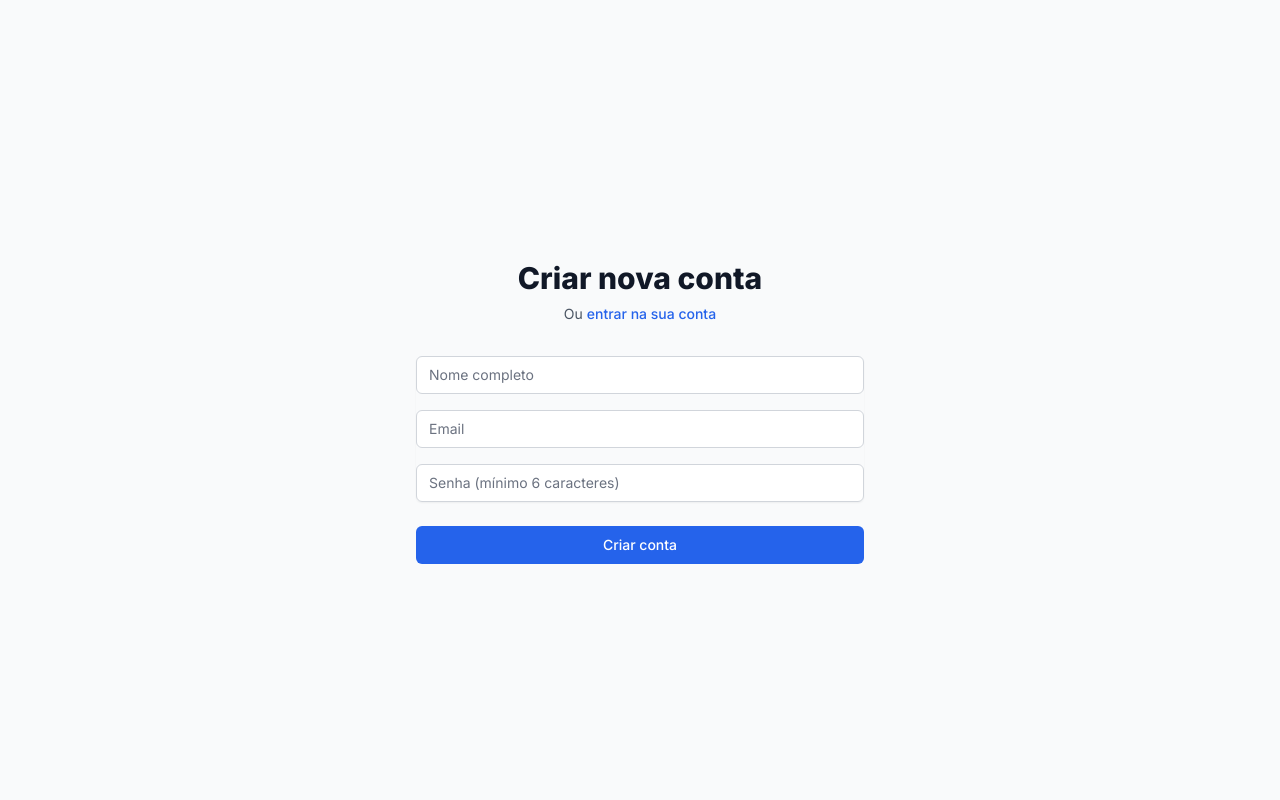
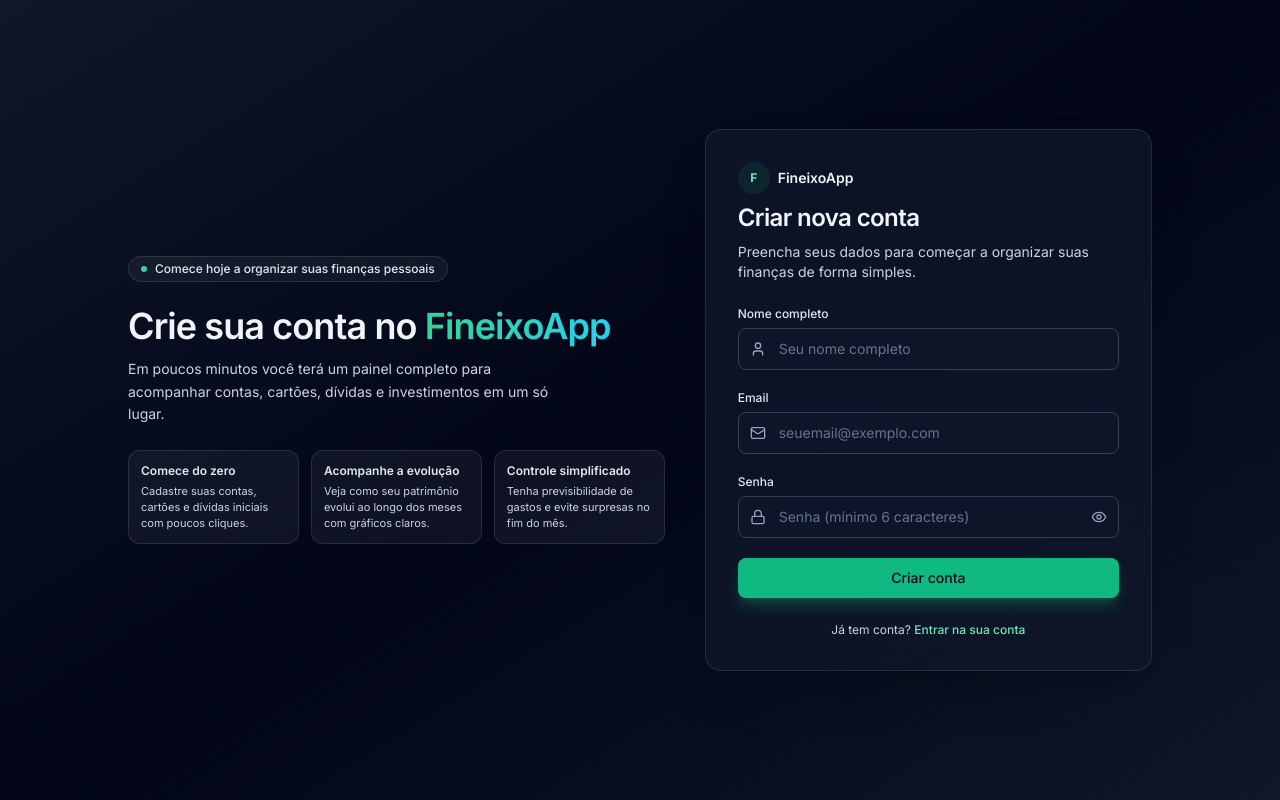
Before and after one commit to ClebyFrancisco/fineixo, a Next.js app: page /register in a window 1280 px wide. Built offline with nearby package versions, Linux system fonts and the light colour scheme; no server answers.

Commit message:
feat: redesign registration page with enhanced UI elements and improved user experience

```diff
--- a/src/app/(auth)/register/page.tsx
+++ b/src/app/(auth)/register/page.tsx
@@ -4,6 +4,7 @@ import { useState } from 'react';
 import { useRouter } from 'next/navigation';
 import { useAuth } from '@/hooks/useAuth';
 import Link from 'next/link';
+import { Eye, EyeOff, Lock, Mail, User } from 'lucide-react';
 
 export default function RegisterPage() {
   const [name, setName] = useState('');
@@ -11,6 +12,7 @@ export default function RegisterPage() {
   const [password, setPassword] = useState('');
   const [error, setError] = useState('');
   const [loading, setLoading] = useState(false);
+  const [showPassword, setShowPassword] = useState(false);
   const { register, isAuthenticated } = useAuth();
   const router = useRouter();
 
@@ -35,88 +37,179 @@ export default function RegisterPage() {
   };
 
   return (
-    <div className="min-h-screen flex items-center justify-center bg-gray-50 px-4">
-      <div className="max-w-md w-full space-y-8">
+    <div className="min-h-screen bg-gradient-to-br from-slate-900 via-slate-950 to-slate-900 flex items-center justify-center px-4 py-8">
+      <div className="max-w-5xl w-full grid grid-cols-1 md:grid-cols-[1.2fr_1fr] gap-10 items-center">
+        {/* Coluna de destaque (mesma da tela de login) */}
+        <div className="hidden md:flex flex-col gap-6 text-slate-100">
+          <div className="inline-flex items-center gap-2 rounded-full border border-white/10 bg-white/5 px-3 py-1 text-xs font-medium text-slate-200 w-fit backdrop-blur">
+            <span className="h-1.5 w-1.5 rounded-full bg-emerald-400" />
+            Comece hoje a organizar suas finanças pessoais
+          </div>
+
           <div>
-          <h2 className="mt-6 text-center text-3xl font-extrabold text-gray-900">
+            <h1 className="text-3xl lg:text-4xl font-semibold tracking-tight">
+              Crie sua conta no{' '}
+              <span className="bg-gradient-to-r from-emerald-400 to-cyan-400 bg-clip-text text-transparent">
+                FineixoApp
+              </span>
+            </h1>
+            <p className="mt-3 text-sm text-slate-300 max-w-md leading-relaxed">
+              Em poucos minutos você terá um painel completo para acompanhar contas,
+              cartões, dívidas e investimentos em um só lugar.
+            </p>
+          </div>
+
+          <div className="grid grid-cols-3 gap-3 text-xs text-slate-200">
+            <div className="rounded-xl border border-white/10 bg-white/5 p-3">
+              <p className="font-semibold">Comece do zero</p>
+              <p className="mt-1 text-[11px] text-slate-300">
+                Cadastre suas contas, cartões e dívidas iniciais com poucos cliques.
+              </p>
+            </div>
+            <div className="rounded-xl border border-white/10 bg-white/5 p-3">
+              <p className="font-semibold">Acompanhe a evolução</p>
+              <p className="mt-1 text-[11px] text-slate-300">
+                Veja como seu patrimônio evolui ao longo dos meses com gráficos claros.
+              </p>
+            </div>
+            <div className="rounded-xl border border-white/10 bg-white/5 p-3">
+              <p className="font-semibold">Controle simplificado</p>
+              <p className="mt-1 text-[11px] text-slate-300">
+                Tenha previsibilidade de gastos e evite surpresas no fim do mês.
+              </p>
+            </div>
+          </div>
+        </div>
+
+        {/* Card de cadastro (mesmo design do card de login) */}
+        <div className="rounded-2xl border border-white/10 bg-slate-900/80 shadow-2xl backdrop-blur-md p-7 sm:p-8">
+          <div className="flex flex-col gap-2 mb-6">
+            <div className="inline-flex items-center gap-2 text-sm font-semibold text-slate-100">
+              <span className="inline-flex h-8 w-8 items-center justify-center rounded-full bg-emerald-500/10 text-emerald-300 text-xs font-bold">
+                F
+              </span>
+              <span>FineixoApp</span>
+            </div>
+            <h2 className="text-2xl font-semibold tracking-tight text-slate-100">
               Criar nova conta
             </h2>
-          <p className="mt-2 text-center text-sm text-gray-600">
-            Ou{' '}
-            <Link
-              href="/login"
-              className="font-medium text-blue-600 hover:text-blue-500"
-            >
-              entrar na sua conta
-            </Link>
+            <p className="text-sm text-slate-300">
+              Preencha seus dados para começar a organizar suas finanças de forma simples.
             </p>
           </div>
-        <form className="mt-8 space-y-6" onSubmit={handleSubmit}>
+
+          <form className="space-y-5" onSubmit={handleSubmit}>
             {error && (
-            <div className="bg-red-50 border border-red-200 text-red-700 px-4 py-3 rounded">
+              <div className="rounded-lg border border-red-500/30 bg-red-500/10 px-3 py-2 text-xs text-red-100">
                 {error}
               </div>
             )}
-          <div className="rounded-md shadow-sm space-y-4">
-            <div>
-              <label htmlFor="name" className="sr-only">
-                Nome
+
+            <div className="space-y-1.5">
+              <label
+                htmlFor="name"
+                className="block text-xs font-medium text-slate-200"
+              >
+                Nome completo
               </label>
+              <div className="relative">
+                <span className="pointer-events-none absolute inset-y-0 left-0 flex items-center pl-3 text-slate-400">
+                  <User className="h-4 w-4" />
+                </span>
                 <input
                   id="name"
                   name="name"
                   type="text"
                   required
-                className="appearance-none relative block w-full px-3 py-2 border border-gray-300 placeholder-gray-500 text-gray-900 rounded-md focus:outline-none focus:ring-blue-500 focus:border-blue-500 focus:z-10 sm:text-sm"
-                placeholder="Nome completo"
+                  className="block w-full rounded-lg border border-slate-700 bg-slate-900/70 py-2.5 pl-10 pr-3 text-sm text-slate-100 placeholder:text-slate-500 outline-none transition focus:border-emerald-400 focus:ring-2 focus:ring-emerald-500/40"
+                  placeholder="Seu nome completo"
                   value={name}
                   onChange={(e) => setName(e.target.value)}
                 />
               </div>
-            <div>
-              <label htmlFor="email" className="sr-only">
+            </div>
+
+            <div className="space-y-1.5">
+              <label
+                htmlFor="email"
+                className="block text-xs font-medium text-slate-200"
+              >
                 Email
               </label>
+              <div className="relative">
+                <span className="pointer-events-none absolute inset-y-0 left-0 flex items-center pl-3 text-slate-400">
+                  <Mail className="h-4 w-4" />
+                </span>
                 <input
                   id="email"
                   name="email"
                   type="email"
                   autoComplete="email"
                   required
-                className="appearance-none relative block w-full px-3 py-2 border border-gray-300 placeholder-gray-500 text-gray-900 rounded-md focus:outline-none focus:ring-blue-500 focus:border-blue-500 focus:z-10 sm:text-sm"
-                placeholder="Email"
+                  className="block w-full rounded-lg border border-slate-700 bg-slate-900/70 py-2.5 pl-10 pr-3 text-sm text-slate-100 placeholder:text-slate-500 outline-none transition focus:border-emerald-400 focus:ring-2 focus:ring-emerald-500/40"
+                  placeholder="seuemail@exemplo.com"
                   value={email}
                   onChange={(e) => setEmail(e.target.value)}
                 />
               </div>
-            <div>
-              <label htmlFor="password" className="sr-only">
+            </div>
+
+            <div className="space-y-1.5">
+              <label
+                htmlFor="password"
+                className="block text-xs font-medium text-slate-200"
+              >
                 Senha
               </label>
+              <div className="relative">
+                <span className="pointer-events-none absolute inset-y-0 left-0 flex items-center pl-3 text-slate-400">
+                  <Lock className="h-4 w-4" />
+                </span>
                 <input
                   id="password"
                   name="password"
-                type="password"
+                  type={showPassword ? 'text' : 'password'}
                   autoComplete="new-password"
                   required
-                className="appearance-none relative block w-full px-3 py-2 border border-gray-300 placeholder-gray-500 text-gray-900 rounded-md focus:outline-none focus:ring-blue-500 focus:border-blue-500 focus:z-10 sm:text-sm"
+                  className="block w-full rounded-lg border border-slate-700 bg-slate-900/70 py-2.5 pl-10 pr-10 text-sm text-slate-100 placeholder:text-slate-500 outline-none transition focus:border-emerald-400 focus:ring-2 focus:ring-emerald-500/40"
                   placeholder="Senha (mínimo 6 caracteres)"
                   value={password}
                   onChange={(e) => setPassword(e.target.value)}
                 />
+                <button
+                  type="button"
+                  onClick={() => setShowPassword((prev) => !prev)}
+                  className="absolute inset-y-0 right-0 flex items-center pr-3 text-slate-400 hover:text-slate-200"
+                  aria-label={showPassword ? 'Ocultar senha' : 'Mostrar senha'}
+                >
+                  {showPassword ? (
+                    <EyeOff className="h-4 w-4" />
+                  ) : (
+                    <Eye className="h-4 w-4" />
+                  )}
+                </button>
               </div>
             </div>
 
-          <div>
             <button
               type="submit"
               disabled={loading}
-              className="group relative w-full flex justify-center py-2 px-4 border border-transparent text-sm font-medium rounded-md text-white bg-blue-600 hover:bg-blue-700 focus:outline-none focus:ring-2 focus:ring-offset-2 focus:ring-blue-500 disabled:opacity-50"
+              className="inline-flex w-full items-center justify-center rounded-lg bg-emerald-500 px-4 py-2.5 text-sm font-medium text-slate-950 shadow-lg shadow-emerald-500/30 transition hover:bg-emerald-400 focus:outline-none focus:ring-2 focus:ring-emerald-500 focus:ring-offset-2 focus:ring-offset-slate-900 disabled:cursor-not-allowed disabled:opacity-70"
             >
               {loading ? 'Criando conta...' : 'Criar conta'}
             </button>
+          </form>
+
+          <p className="mt-6 text-center text-xs text-slate-300">
+            Já tem conta?{' '}
+            <Link
+              href="/login"
+              className="font-medium text-emerald-300 hover:text-emerald-200"
+            >
+              Entrar na sua conta
+            </Link>
+          </p>
         </div>
-        </form>
       </div>
     </div>
   );
--- a/src/app/(dashboard)/dashboard/layout.tsx
+++ b/src/app/(dashboard)/dashboard/layout.tsx
@@ -85,11 +85,11 @@ export default function DashboardLayout({
     >
       <SubscriptionBanner />
       <nav
-        className={
+        className={`relative z-40 ${
           isDark
             ? "border-b border-white/10 bg-slate-900/80 backdrop-blur"
             : "border-b border-gray-200 bg-white"
-        }
+        }`}
       >
         <div className="max-w-7xl mx-auto px-4 sm:px-6 lg:px-8">
           <div className="flex justify-between h-16">
@@ -180,7 +180,7 @@ export default function DashboardLayout({
                 </button>
                 {isProfileOpen && (
                   <div
-                    className={`absolute right-0 mt-2 w-56 rounded-md shadow-lg z-20 ${
+                    className={`absolute right-0 mt-2 w-56 rounded-md shadow-lg z-50 ${
                       isDark
                         ? "bg-slate-900/95 border border-white/10 backdrop-blur"
                         : "bg-white border border-gray-200"
```
Lines whose indentation alone changed are shown as unchanged.
